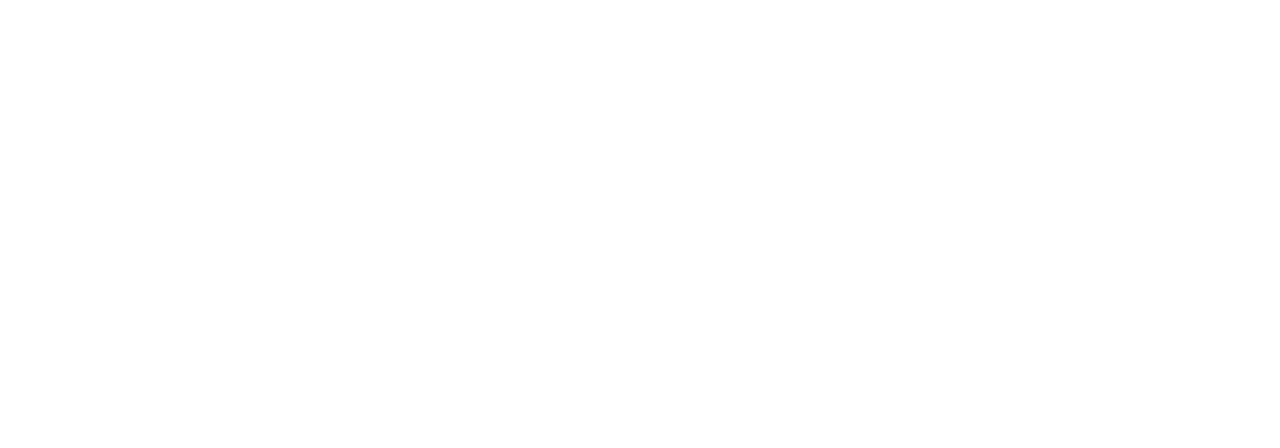
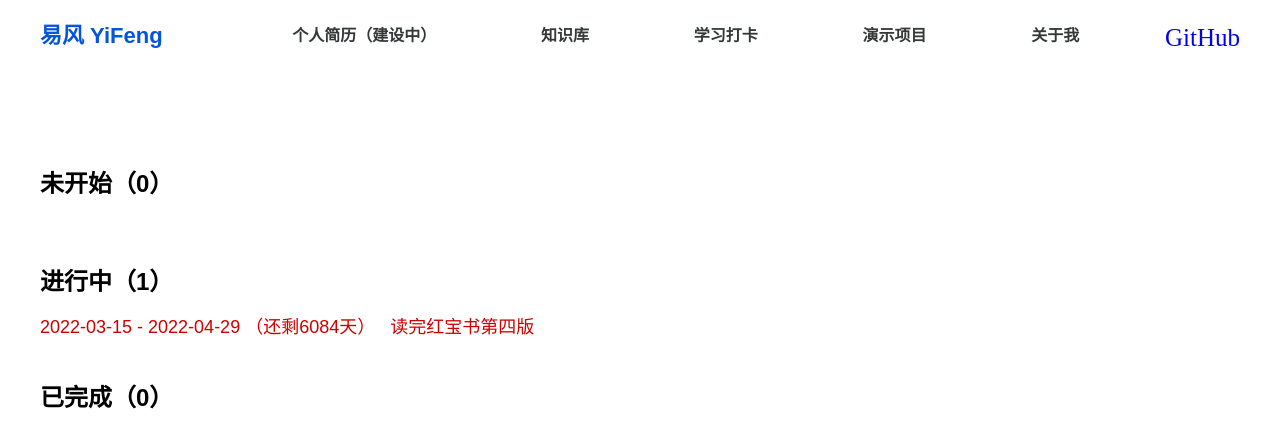
Before and after one commit to bigyifeng/nuxt_web, a Nuxt app: page /flag in a window 1280 px wide. Before the commit this address had no page. Shown: the top 448 px of the page. Built offline with nearby package versions, Linux system fonts and the light colour scheme; a web font is replaced by a local one.

Commit message:
faat: 增加目标

```diff
--- a/nuxt.config.js
+++ b/nuxt.config.js
@@ -47,7 +47,7 @@ export default {
 
   // Plugins to run before rendering page: https://go.nuxtjs.dev/config-plugins
   plugins: [
-    '@/plugins/element-ui'
+    '@/plugins/element-ui',
   ],
 
   // Auto import components: https://go.nuxtjs.dev/config-components
@@ -68,7 +68,7 @@ export default {
   // Axios module configuration: https://go.nuxtjs.dev/config-axios
   axios: {
     // baseURL: 'http://localhost:3000' // 本地
-    baseURL: 'http://hongyifeng.cn:3000' // 线上
+    // baseURL: 'http://hongyifeng.cn:3000' // 线上
   },
 
   // Build Configuration: https://go.nuxtjs.dev/config-build
--- a/package.json
+++ b/package.json
@@ -14,7 +14,7 @@
   "dependencies": {
     "@nuxtjs/axios": "^5.13.6",
     "core-js": "^3.15.1",
-    "dayjs": "^1.10.7",
+    "dayjs": "^1.11.0",
     "element-ui": "^2.15.2",
     "nuxt": "^2.15.7"
   },
--- a/pages/contactUs.vue
+++ b/pages/contactUs.vue
@@ -20,7 +20,7 @@
           <template #content>
             <div class="select-emoji">
               <Emotion v-for="emojiItem in emotionList" :key="emojiItem"
-                :emotionName='emojiItem' @click.native="addEmoji(emojiItem)" />
+                :emotion-name='emojiItem' @click.native="addEmoji(emojiItem)" />
             </div>
           </template>
           <i class="iconfont blog-xiaolian"></i>
@@ -30,7 +30,7 @@
       </div>
 
       <h3>留言列表</h3>
-      <div class="comment-list" ref="commentList">
+      <div ref="commentList" class="comment-list">
         <div v-for="comment in dataList" :key="comment.id" class="comment">
           <div class="comment_header">
             <img class="comment_img" :src="comment.userImg" alt="" />
@@ -177,7 +177,7 @@ export default {
   },
   methods: {
     async getCommentList () {
-      const { data } = await this.$axios.get('/comment/list')
+      const { data } = await this.$axios.get('http://hongyifeng.cn:3000/comment/list')
       // 表情替换
       data.dataList.forEach(item => {
         this.emotionList.forEach((it, idx) => {
@@ -190,7 +190,7 @@ export default {
     },
     async setComment () {
       if (!this.message) return this.$message.error('留言不可为空！')
-      await this.$axios.post('/comment/add', { content: this.message })
+      await this.$axios.post('http://hongyifeng.cn:3000/comment/add', { content: this.message })
       this.message = ''
       this.getCommentList()
     },
--- /dev/null
+++ b/pages/flag.vue
@@ -0,0 +1,129 @@
+<template>
+  <div class="page w">
+    <div class="module module--noStart">
+      <div class="title">未开始（{{notStartList.length}}）</div>
+      <div class="list">
+        <div v-for="item in notStartList" :key="item.task" class="item">
+          {{item.startTime|date}} - {{item.endTime|date}}： &nbsp; {{item.task}}
+        </div>
+      </div>
+    </div>
+    <div class="module module--unFinish">
+      <div class="title">进行中（{{unFinishList.length}}）</div>
+      <div class="list">
+        <div v-for="item in unFinishList" :key="item.task" class="item">
+          {{item.startTime|date}} - {{item.endTime|date}} （还剩{{item.endTime-new Date()|day}}天）
+          &nbsp; {{item.task}}
+
+        </div>
+      </div>
+    </div>
+    <div class="module module--finish">
+      <div class="title">已完成（{{finishList.length}}）</div>
+      <div class="list">
+        <div v-for="item in finishList" :key="item.task" class="item">
+          {{item.startTime|date}} - {{item.endTime|date}}： &nbsp; {{item.task}}
+        </div>
+      </div>
+    </div>
+  </div>
+</template>
+
+<script>
+import dayjs from 'dayjs'
+export default {
+  filters: {
+    date (val) {
+      return dayjs(val).format('YYYY-MM-DD')
+    },
+    day (val) {
+      return ~~(val / 1000 / 60 / 60)
+    }
+  },
+  layout: 'hasHeader',
+  data () {
+    return {
+      // 目标列表，后期迁移到数据库，目前写死
+      flagList: [
+        {
+          startTime: 1647351699374,
+          endTime: 1651248000000,
+          task: '读完红宝书第四版',
+          finish: 1
+        },
+        // {
+        //   startTime: 0,
+        //   endTime: 0,
+        //   task: '未进行示例',
+        //   finish: 0
+        // },
+        // {
+        //   startTime: 0,
+        //   endTime: 0,
+        //   task: '进行中示例',
+        //   finish: 1
+        // },
+        // {
+        //   startTime: 0,
+        //   endTime: 0,
+        //   task: '已完成示例',
+        //   finish: 2
+        // }
+      ]
+    }
+  },
+  computed: {
+    // 已完成
+    finishList () {
+      return this.flagList.filter(it => it.finish === 2)
+    },
+    // 进行中
+    unFinishList () {
+      return this.flagList.filter(it => it.finish === 1)
+    },
+    // 未开始
+    notStartList () {
+      return this.flagList.filter(it => it.finish === 0)
+    }
+  },
+  created () {
+  },
+}
+</script>
+
+<style  scoped>
+.page {
+  padding-top: 100px;
+}
+.module {
+}
+.module .title {
+  font-weight: 700;
+  font-size: 24px;
+}
+.module .list {
+  margin-top: 24px;
+}
+
+.module .list .item {
+  margin-top: 24px;
+  font-size: 18px;
+}
+.module .list .item + .item {
+  margin-top: 32px;
+}
+.module + .module {
+  margin-top: 50px;
+}
+
+/* 不同的状态对应不同颜色 */
+.module--noStart .item {
+  color: rgb(141, 214, 219);
+}
+.module--unFinish .item {
+  color: rgb(206, 0, 0);
+}
+.module--finish .item {
+  color: rgb(119, 119, 119);
+}
+</style>
--- a/pages/index.vue
+++ b/pages/index.vue
@@ -30,8 +30,8 @@ export default {
           path: 'http://note.hongyifeng.cn'
         },
         {
-          text: '学习打卡',
-          path: '/study'
+          text: '学习目标',
+          path: '/flag'
         },
         {
           text: '演示项目',
```
Also changed, not shown: plugins/dayjs.js (added).
